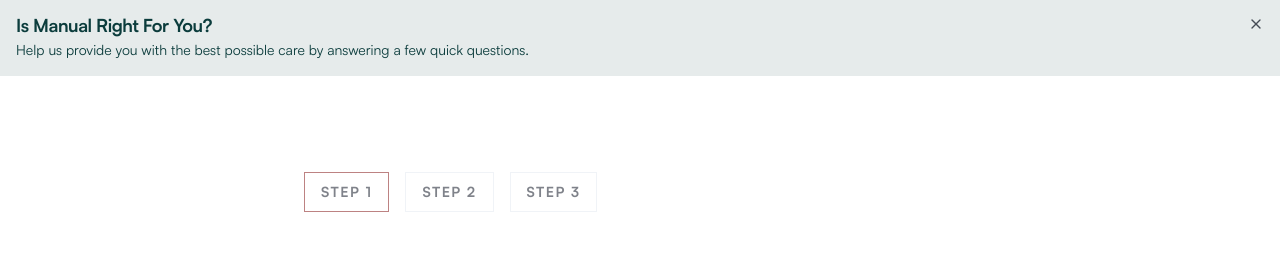
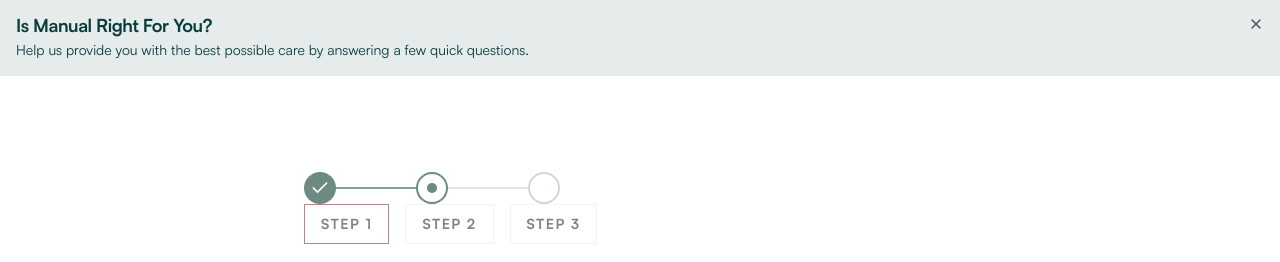
Before and after one commit to aaronmcadam/manual-quiz-lp, a Next.js app: page / in a window 1280 px wide. Both pictures are taken after a click on the button "TAKE THE QUIZ". Shown: the top 262 px of the page. Built offline with nearby package versions, Linux system fonts and the light colour scheme.

Commit message:
wip: question nav

```diff
--- a/src/app/globals.css
+++ b/src/app/globals.css
@@ -76,5 +76,7 @@
 
   :root {
     --brand: 181 69% 14%;
+    --brand-600: 166 12% 48%;
+    --brand-300: 167 11% 69%;
   }
 }
--- a/src/components/quiz.tsx
+++ b/src/components/quiz.tsx
@@ -3,7 +3,7 @@
 import * as React from "react";
 import { cn } from "@/lib/utils";
 import { Button } from "./ui/button";
-import { CircleCheck } from "lucide-react";
+import { CheckIcon, CircleCheck } from "lucide-react";
 
 type Option = {
   display: string;
@@ -53,6 +53,7 @@
         <h3>You&apos;re eligible for treatment</h3>
       ) : currentQuestion ? (
         <div>
+          <QuizNavigation />
           <div className="flex gap-4">
             {questions.map((_q, i) => (
               <Button
@@ -100,3 +101,95 @@
     </div>
   );
 }
+
+// const steps = [
+//   { name: "Step 1", href: "#", status: "complete" },
+//   { name: "Step 2", href: "#", status: "complete" },
+//   { name: "Step 3", href: "#", status: "current" },
+//   { name: "Step 4", href: "#", status: "upcoming" },
+//   { name: "Step 5", href: "#", status: "upcoming" },
+// ];
+
+const steps = [
+  { name: "Step 1", href: "#", status: "complete" },
+  { name: "Step 2", href: "#", status: "current" },
+  { name: "Step 3", href: "#", status: "upcoming" },
+];
+
+export function QuizNavigation() {
+  return (
+    <nav aria-label="Progress">
+      <ol role="list" className="flex items-center">
+        {steps.map((step, stepIndex) => (
+          <li
+            key={step.name}
+            className={cn(
+              stepIndex !== steps.length - 1 ? "pr-8 sm:pr-20" : "",
+              "relative",
+            )}
+          >
+            {step.status === "complete" ? (
+              <>
+                <div
+                  aria-hidden="true"
+                  className="absolute inset-0 flex items-center"
+                >
+                  <div className="h-0.5 w-full bg-brand/50" />
+                </div>
+                <a
+                  href="#"
+                  className="relative flex h-8 w-8 items-center justify-center rounded-full bg-brand-600 hover:bg-brand-300"
+                >
+                  <CheckIcon
+                    aria-hidden="true"
+                    className="h-5 w-5 text-white"
+                  />
+                  <span className="sr-only">{step.name}</span>
+                </a>
+              </>
+            ) : step.status === "current" ? (
+              <>
+                <div
+                  aria-hidden="true"
+                  className="absolute inset-0 flex items-center"
+                >
+                  <div className="h-0.5 w-full bg-gray-200" />
+                </div>
+                <a
+                  href="#"
+                  aria-current="step"
+                  className="relative flex h-8 w-8 items-center justify-center rounded-full border-2 border-brand-600 bg-white"
+                >
+                  <span
+                    aria-hidden="true"
+                    className="h-2.5 w-2.5 rounded-full bg-brand-600"
+                  />
+                  <span className="sr-only">{step.name}</span>
+                </a>
+              </>
+            ) : (
+              <>
+                <div
+                  aria-hidden="true"
+                  className="absolute inset-0 flex items-center"
+                >
+                  <div className="h-0.5 w-full bg-gray-200" />
+                </div>
+                <a
+                  href="#"
+                  className="group relative flex h-8 w-8 items-center justify-center rounded-full border-2 border-gray-300 bg-white hover:border-gray-400"
+                >
+                  <span
+                    aria-hidden="true"
+                    className="h-2.5 w-2.5 rounded-full bg-transparent group-hover:bg-gray-300"
+                  />
+                  <span className="sr-only">{step.name}</span>
+                </a>
+              </>
+            )}
+          </li>
+        ))}
+      </ol>
+    </nav>
+  );
+}
--- a/tailwind.config.ts
+++ b/tailwind.config.ts
@@ -55,7 +55,8 @@
         },
         brand: {
           DEFAULT: "hsl(var(--brand))",
-          foreground: "hsl(var(--brand))",
+          600: "hsl(var(--brand-600))",
+          300: "hsl(var(--brand-300))",
         },
       },
       borderRadius: {
```
